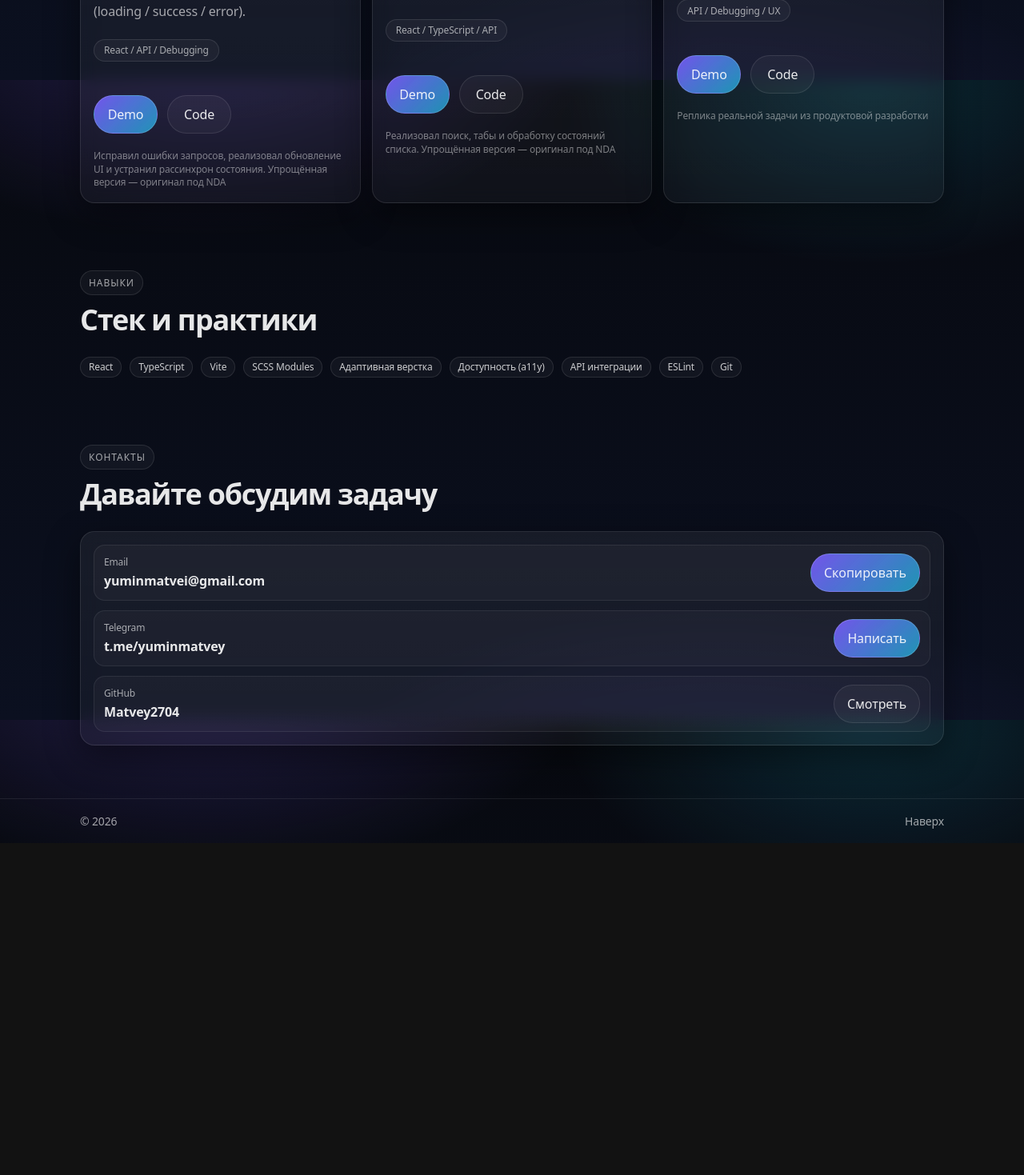
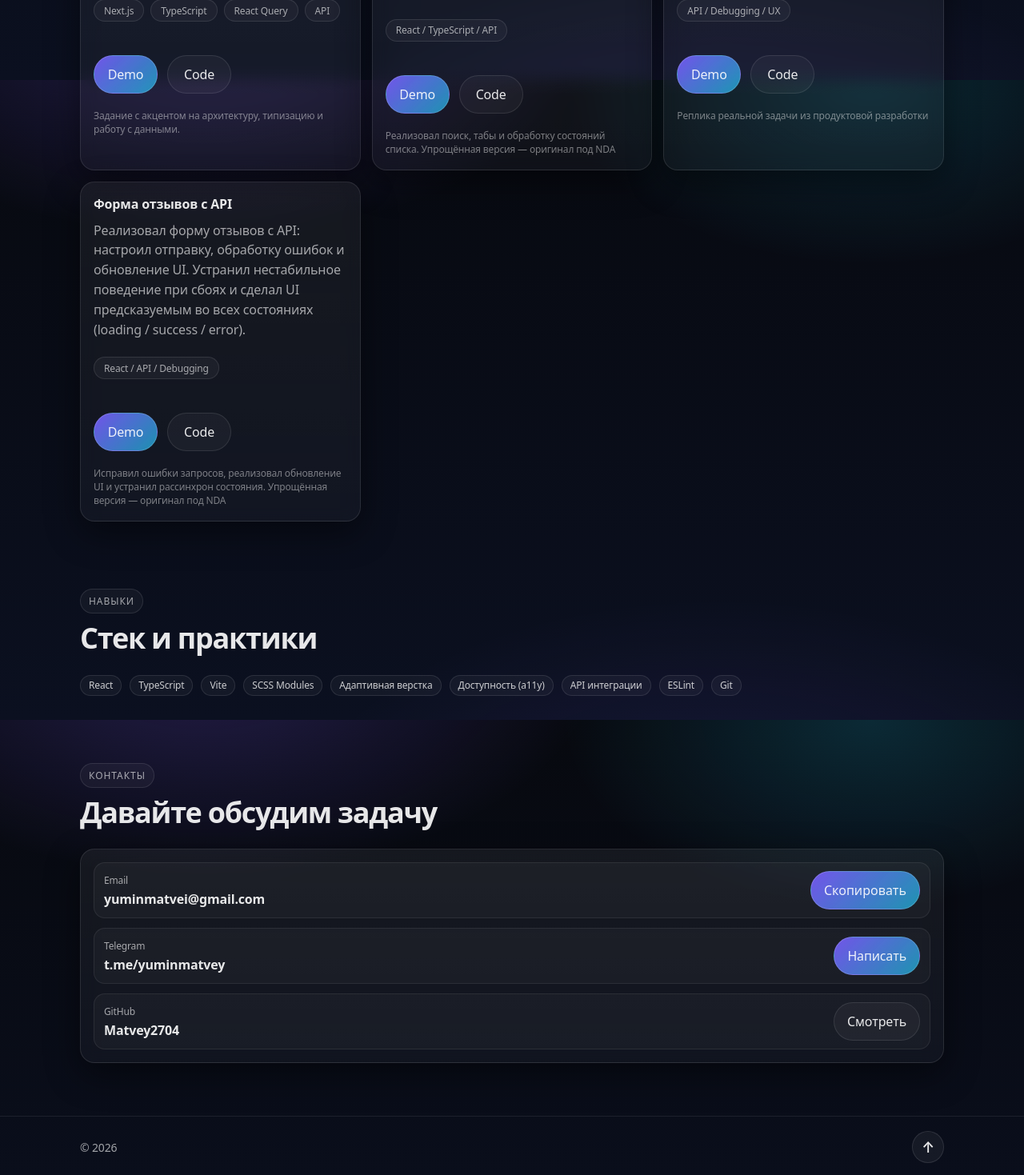
Before and after one commit to Matvey2704/portfolio-site, a React (Vite) app: page / in a window 1280 px wide. Shown: the part 2300-3769 px from the top of the page at 80% size. Before the commit the page ends 3354 px from the top, so only its background shows below. Built offline with nearby package versions, Linux system fonts and the light colour scheme.

Commit message:
improve portfolio UI and projects

```diff
--- a/src/components/layout/Shell/Shell.module.scss
+++ b/src/components/layout/Shell/Shell.module.scss
@@ -54,3 +54,33 @@
   padding: 18px 0;
   font-size: 14px;
 }
+
+.scrollTop {
+  width: 40px;
+  height: 40px;
+
+  display: flex;
+  align-items: center;
+  justify-content: center;
+
+  border-radius: 50%;
+  border: 1px solid rgba(255, 255, 255, 0.1);
+
+  background: rgba(255, 255, 255, 0.05);
+  color: var(--text);
+
+  font-size: 18px;
+  font-weight: 600;
+
+  transition:
+    transform 0.2s ease,
+    background 0.2s ease,
+    border-color 0.2s ease;
+}
+
+.scrollTop:hover {
+  transform: translateY(-2px);
+
+  background: rgba(255, 255, 255, 0.08);
+  border-color: rgba(255, 255, 255, 0.2);
+}
--- a/src/components/layout/Shell/Shell.tsx
+++ b/src/components/layout/Shell/Shell.tsx
@@ -28,7 +28,14 @@ export function Shell(props: { children: React.ReactNode }) {
   <Container>
     <div className={styles.footerInner}>
       <span>© {new Date().getFullYear()}</span>
-            <a href="#top">Наверх</a>
+
+      <a
+        href="#top"
+        className={styles.scrollTop}
+        aria-label="Наверх"
+      >
+        ↑
+      </a>
     </div>
   </Container>
 </footer>
--- a/src/components/sections/HeroSection/HeroSection.tsx
+++ b/src/components/sections/HeroSection/HeroSection.tsx
@@ -19,8 +19,8 @@ export function HeroSection() {
             </p>
             <p className={styles.status}> Открыт к работе (full-time / freelance)</p>
             <div className={styles.actions}>
-              <Button href="#projects">Связаться</Button>
-              <Button href="#contact" variant="ghost">
+              <Button href="#contact">Связаться</Button>
+              <Button href="#projects" variant="ghost">
                 Посмотреть проекты
               </Button>
             </div>
--- a/src/components/sections/ProjectsSection/ProjectsSection.tsx
+++ b/src/components/sections/ProjectsSection/ProjectsSection.tsx
@@ -15,12 +15,12 @@ type Project = {
 
 const projects: Project[] = [
   {
-  title: 'Форма отзывов с API',
-  desc: 'Реализовал форму отзывов с API: настроил отправку, обработку ошибок и обновление UI. Устранил нестабильное поведение при сбоях и сделал UI предсказуемым во всех состояниях (loading / success / error).',
-  tags: ['React / API / Debugging'],
-  demo: 'https://react-review-form-theta.vercel.app',
-  code: 'https://github.com/Matvey2704/react-review-form',
-  note: 'Исправил ошибки запросов, реализовал обновление UI и устранил рассинхрон состояния. Упрощённая версия — оригинал под NDA',
+  title: 'Users Dashboard',
+  desc: 'Панель управления пользователями с аналитикой, фильтрацией, поиском, детальной карточкой пользователя и интеграцией с API.',
+  tags: ['Next.js', 'TypeScript', 'React Query', 'API'],
+  demo: 'https://users-dashboard-beryl.vercel.app',
+  code: 'https://github.com/Matvey2704/users-dashboard',
+  note: 'Задание с акцентом на архитектуру, типизацию и работу с данными.',
 },
   {
   title: 'Верстка по макету + API',
@@ -37,6 +37,14 @@ const projects: Project[] = [
   demo: 'https://react-api-debug-panel.vercel.app',
   code: 'https://github.com/Matvey2704/react-api-debug-panel',
   note: 'Реплика реальной задачи из продуктовой разработки',
+},
+{
+  title: 'Форма отзывов с API',
+  desc: 'Реализовал форму отзывов с API: настроил отправку, обработку ошибок и обновление UI. Устранил нестабильное поведение при сбоях и сделал UI предсказуемым во всех состояниях (loading / success / error).',
+  tags: ['React / API / Debugging'],
+  demo: 'https://react-review-form-theta.vercel.app',
+  code: 'https://github.com/Matvey2704/react-review-form',
+  note: 'Исправил ошибки запросов, реализовал обновление UI и устранил рассинхрон состояния. Упрощённая версия — оригинал под NDA',
 }
 ]
 
```
Lines whose indentation alone changed are shown as unchanged.
